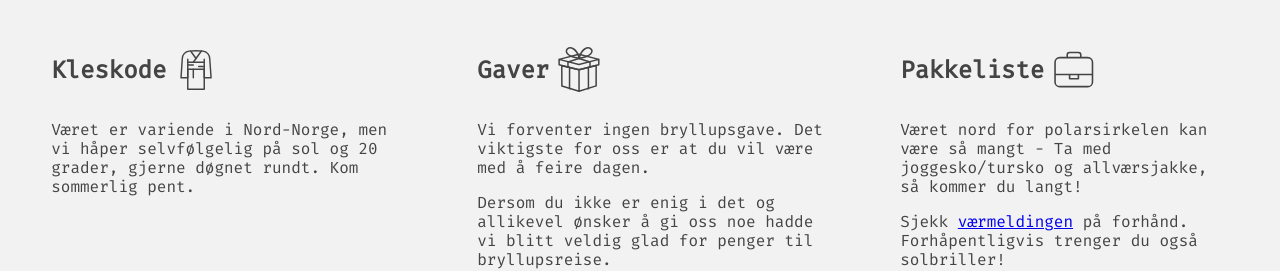
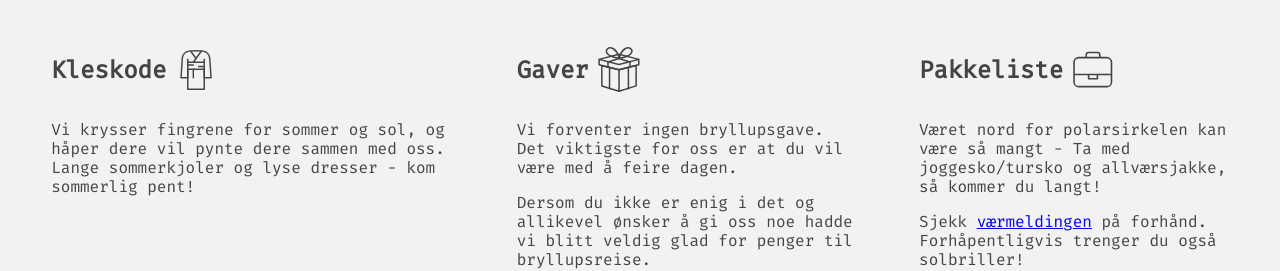
Before and after one commit to melhoos/gudrunogsimon, a React (Create React App) app: page / in a window 1280 px wide. Shown: the part 2087-2358 px from the top of the page. Built offline with nearby package versions, Linux system fonts and the light colour scheme.

Commit message:
Update Information.jsx

```diff
--- a/src/Information.jsx
+++ b/src/Information.jsx
@@ -20,7 +20,7 @@ const Information = () => {
             <Lottie id={'kimono'} icon={kimono} sizeInPx={60} />
           </h2>
           <p>
-            Været er variende i Nord-Norge, men vi håper selvfølgelig på sol og 20 grader, gjerne døgnet rundt. Kom sommerlig pent.
+            Vi krysser fingrene for sommer og sol, og håper dere vil pynte dere sammen med oss. Lange sommerkjoler og lyse dresser - kom sommerlig pent!
           </p>
         </div>
         <div>
```
